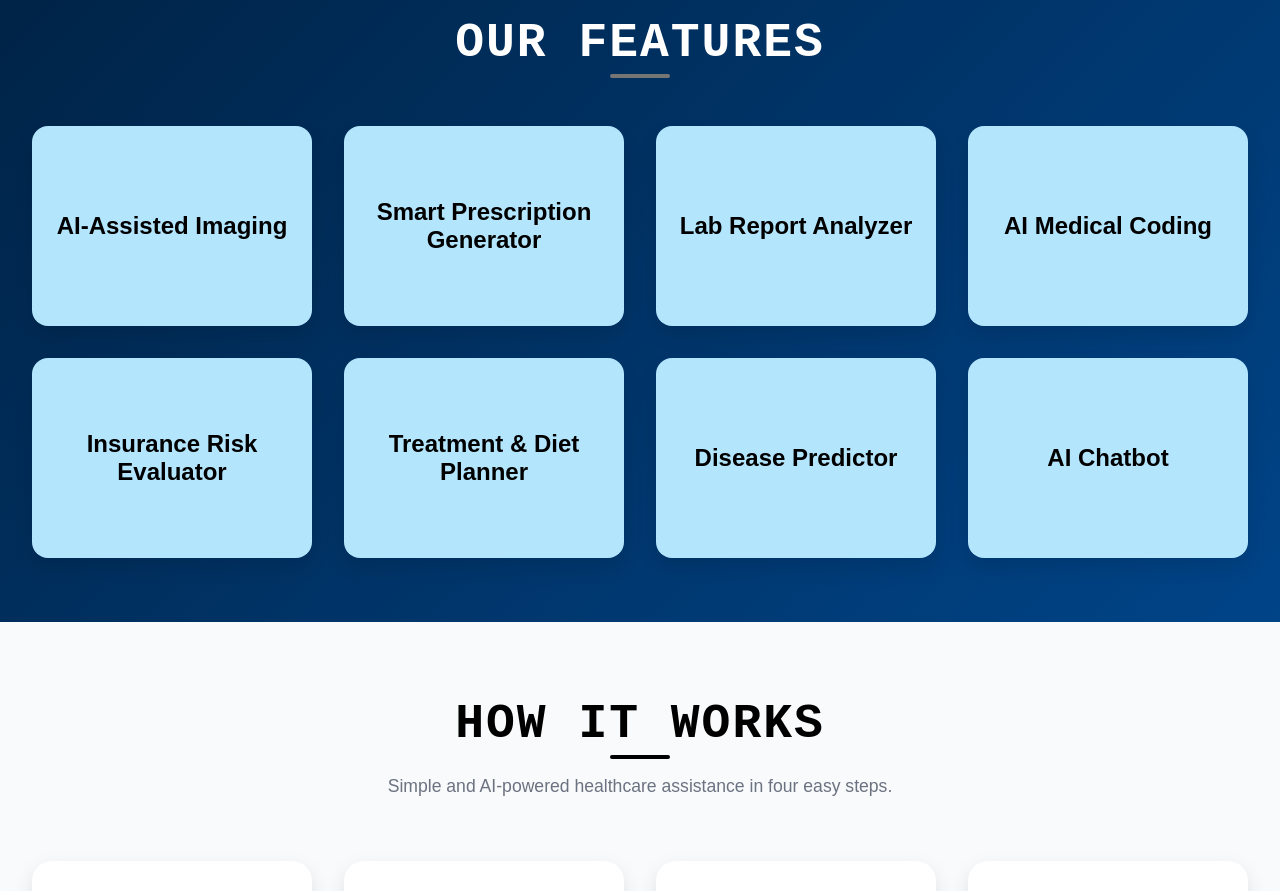
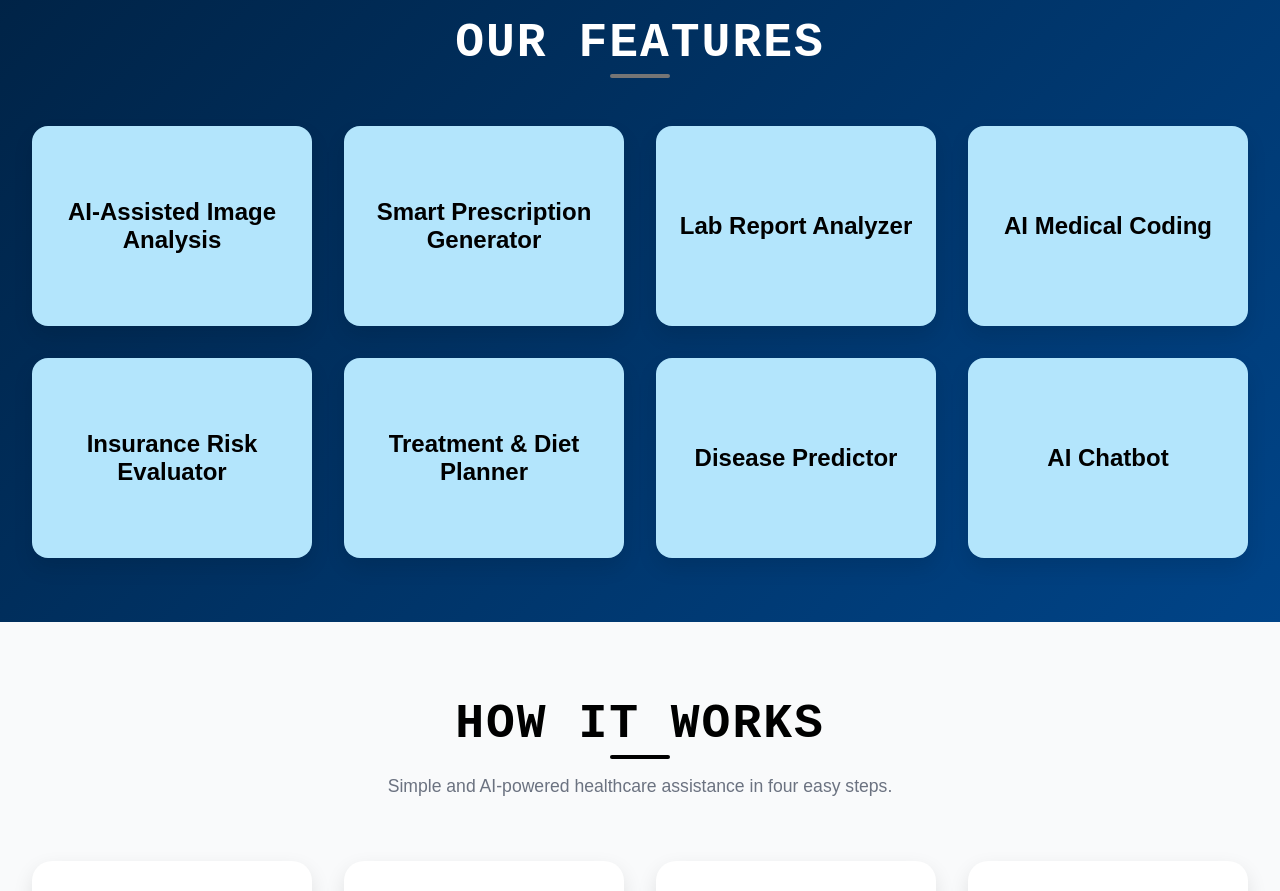
Before and after one commit to KrishitaGarg/Swasthya-Sathi-AI, a React (Create React App) app in the folder Landing-page/: page / in a window 1280 px wide. Shown: the part 920-1811 px from the top of the page. Built offline with nearby package versions, Linux system fonts and the light colour scheme.

Commit message:
Update Features.jsx

```diff
--- a/Landing-page/src/components/Features/Features.jsx
+++ b/Landing-page/src/components/Features/Features.jsx
@@ -4,7 +4,7 @@ import { motion } from "framer-motion";
 
 const featuresList = [
   {
-    title: "AI-Assisted Imaging",
+    title: "AI-Assisted Image Analysis",
     description:
       "Leverages AI to analyze medical images with precision and speed.",
   },
```
